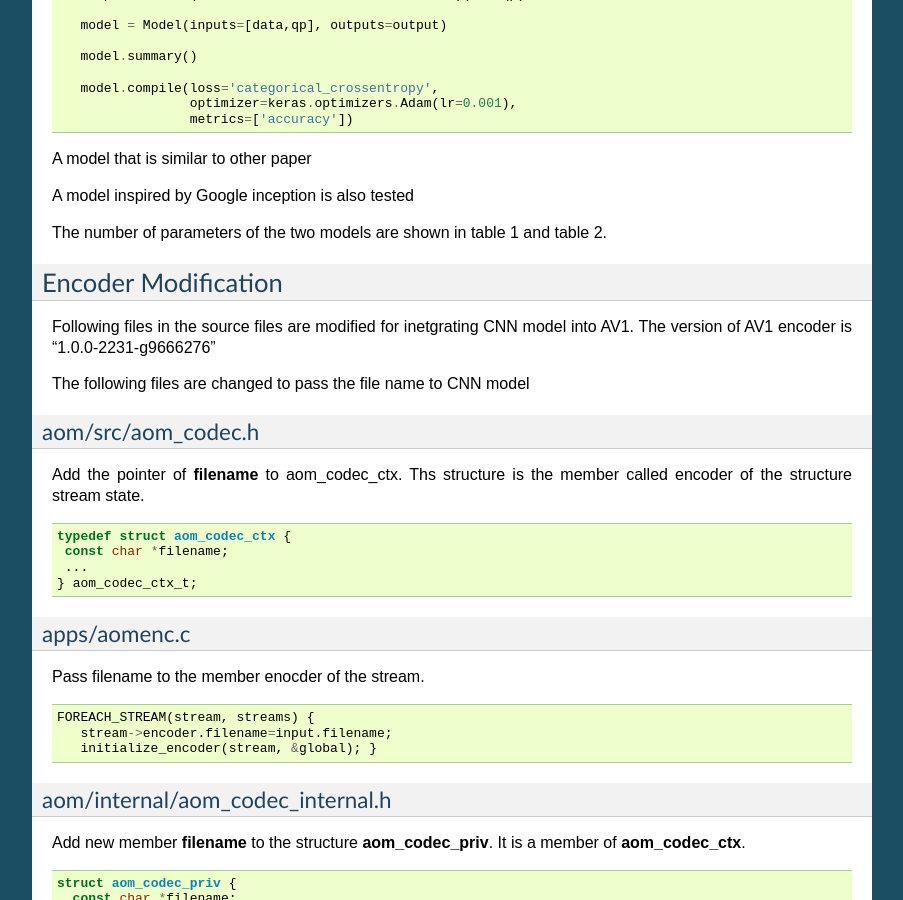
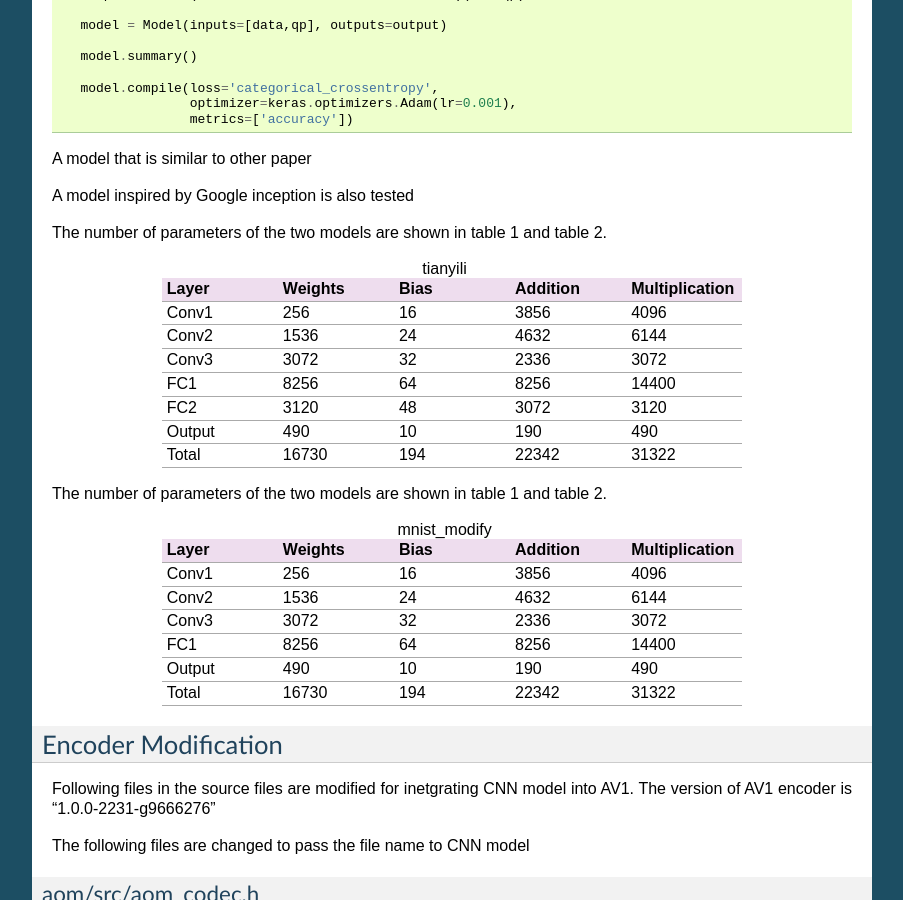
Before and after one commit to epadam/CNN-AV1-intra-encoder, a Sphinx documentation site: the page built from source/cnn_partition_intra.rst, in a window 1280 px wide and 900 px high, scrolled down 3201 px. Shown: the whole window, without its empty margins (198-1101 px from the left). Built offline with Sphinx 7.4.7, drawn with Linux system fonts in a browser that asks for light colours.

Commit message:
Update cnn_partition_intra.rst

```diff
--- a/source/cnn_partition_intra.rst
+++ b/source/cnn_partition_intra.rst
@@ -132,7 +132,7 @@ A model inspired by Google inception is also tested
 The number of parameters of the two models are shown in table 1 and table 2.
 
 .. list-table:: tianyili
-   :widths: 25 25 50
+   :widths: 10 10 10 10 10
    :header-rows: 1
 
    * - Layer
@@ -141,43 +141,83 @@ The number of parameters of the two models are shown in table 1 and table 2.
      - Addition
      - Multiplication
    * - Conv1
-     - Conv2
-     - Conv3
-     - FC1
-     - FC2
-     - Output
-     - Total
-   * - 256
+     - 256
+     - 16
+     - 3856
+     - 4096
+   * - Conv2
      - 1536
+     - 24
+     - 4632
+     - 6144
+   * - Conv3
      - 3072
+     - 32
+     - 2336
+     - 3072
+   * - FC1
      - 8256
+     - 64
+     - 8256
+     - 14400
+   * - FC2
      - 3120
+     - 48
+     - 3072
+     - 3120
+   * - Output
      - 490
+     - 10
+     - 190
+     - 490
+   * - Total
      - 16730
-   * - 16
-     - 24
-     - 32
-     - 64
-     - 48
-     - 10
      - 194
-   * - 3856
-     - 4632
-     - 2336
-     - 8192
-     - 3072
-     - 190
      - 22342
-   * - 4096
-     - 6144
-     - 3072
-     - 14336
-     - 3120
-     - 490
      - 31322
 
 
+The number of parameters of the two models are shown in table 1 and table 2.
 
+.. list-table:: mnist_modify
+   :widths: 10 10 10 10 10
+   :header-rows: 1
+
+   * - Layer
+     - Weights
+     - Bias
+     - Addition
+     - Multiplication
+   * - Conv1
+     - 256
+     - 16
+     - 3856
+     - 4096
+   * - Conv2
+     - 1536
+     - 24
+     - 4632
+     - 6144
+   * - Conv3
+     - 3072
+     - 32
+     - 2336
+     - 3072
+   * - FC1
+     - 8256
+     - 64
+     - 8256
+     - 14400
+   * - Output
+     - 490
+     - 10
+     - 190
+     - 490
+   * - Total
+     - 16730
+     - 194
+     - 22342
+     - 31322
 
 ============================
 Encoder Modification
```
